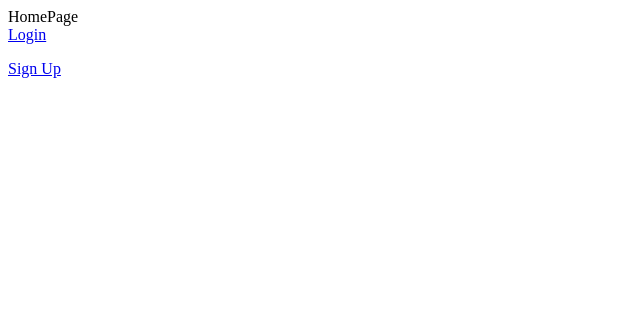
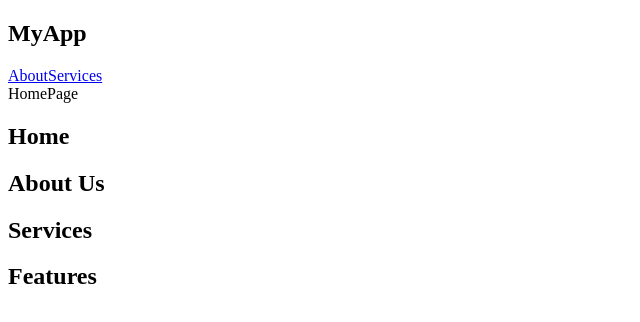
Before and after one commit to sandewdinowanya/plant-tale-new, a Next.js app: page / in a window 1280 px wide. Shown: the top 322 px of the page, without its empty margins (0-640 px from the left). Built offline with nearby package versions, Linux system fonts and the light colour scheme.

Commit message:
feat: implement landing page sections with adding in-page navigation

```diff
--- a/src/app/page.tsx
+++ b/src/app/page.tsx
@@ -1,13 +1,31 @@
 import React from 'react'
 import Link from 'next/link'
+import Navbar from '../components/Navbar'
 
 const HomePage = () => {
   return (
-    <main>
+    <>
+    <Navbar />
+      <main>
       <div>HomePage</div>
-      <Link href='./login'>Login</Link><p></p>
-      <Link href="./signup">Sign Up</Link>
+      <section className="hero">
+        <h1> Home</h1>
+      </section>
+
+      <section id="about">
+        <h2>About Us</h2>
+      </section>
+
+      <section id="services">
+        <h2>Services</h2>
+      </section>
+
+      <section id="features">
+        <h2>Features</h2>
+      </section>
+
     </main>
+</>
 
   )
 }
--- a/src/components/Navbar.tsx
+++ b/src/components/Navbar.tsx
@@ -1,5 +1,6 @@
 'use client'
 import React from 'react'
+import Link from "next/link"
 
 const Navbar = () => {
   return (
@@ -7,6 +8,8 @@ const Navbar = () => {
         <div>
             <h1>MyApp</h1>
             <div>
+                <Link href='#about'>About</Link>
+                <Link href="#services">Services</Link>
 
             </div>
         </div>
```
